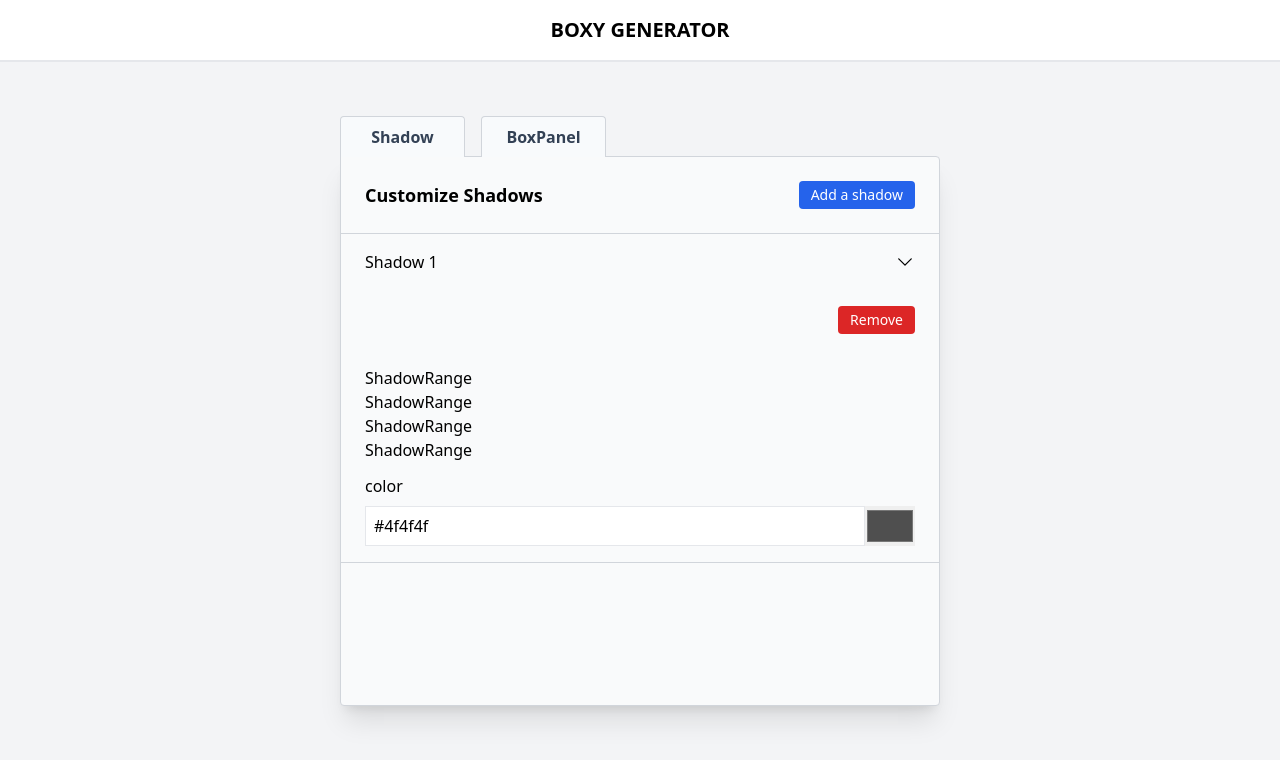
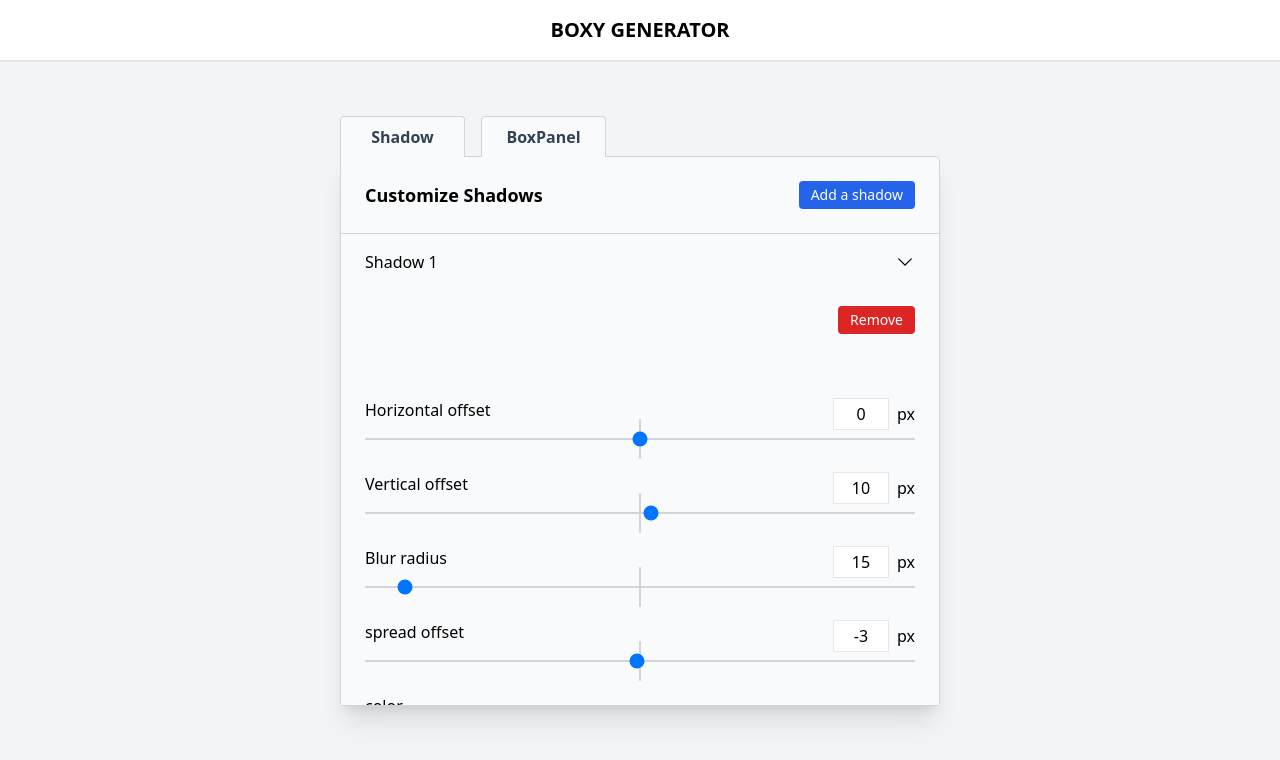
Before and after one commit to Tresor-ilunga/boxy-generator, a React (Vite) app: page / in a window 1280 px wide. Shown: the top 760 px of the page. Built offline with nearby package versions, Linux system fonts and the light colour scheme.

Commit message:
Managing the shadow input range

```diff
--- a/src/features/shadows.js
+++ b/src/features/shadows.js
@@ -82,7 +82,7 @@
                         },
                         {
                             inputNumber: 4,
-                            name: "spread offset",
+                            name: "Spread offset",
                             value: -3,
                             type: "range",
                             minMax: [-250,250]
--- a/src/layouts/ShadowList/ShadowRange.jsx
+++ b/src/layouts/ShadowList/ShadowRange.jsx
@@ -1,5 +1,42 @@
-export default function ShadowRange() {
+import { useDispatch } from "react-redux"
+import { updateShadowValue } from "../../features/shadows.js"
+
+export default function ShadowRange({inputData, shadowID}) {
+    const dispatch = useDispatch()
+
+    function handleInputs(e){
+        dispatch(updateShadowValue({
+            inputNumber: inputData.inputNumber,
+            value: e.target.value,
+            shadowID
+        }))
+    }
+
     return (
-        <div>ShadowRange</div>
+        <div className="my-8">
+            <div className="flex justify-between">
+                <p>{inputData.name}</p>
+                <div className="flex items-baseline mb-2">
+                    <input
+                    value={inputData.value}
+                    onChange={handleInputs}
+                    className="w-14 h-8 mr-2 border border-gray-200 text-center"
+                    type="number"
+                    />
+                    <p>px</p>
+                </div>
+            </div>
+            <div className="relative z-0 w-full flex items-center">
+                <input
+                min={inputData.minMax[0]}
+                max={inputData.minMax[1]}
+                value={inputData.value}
+                onChange={handleInputs}
+                className="w-full h-[2px] bg-gray-300 rounded-lg appearance-none cursor-pointer"
+                type="range"
+                />
+                <div className="absolute -z-10 top-1/2 left-1/2 -translate-y-1/2 -translate-x-1/2 w-0.5 h-10 bg-gray-300 rounded"></div>
+            </div>
+        </div>
     )
 }
```
